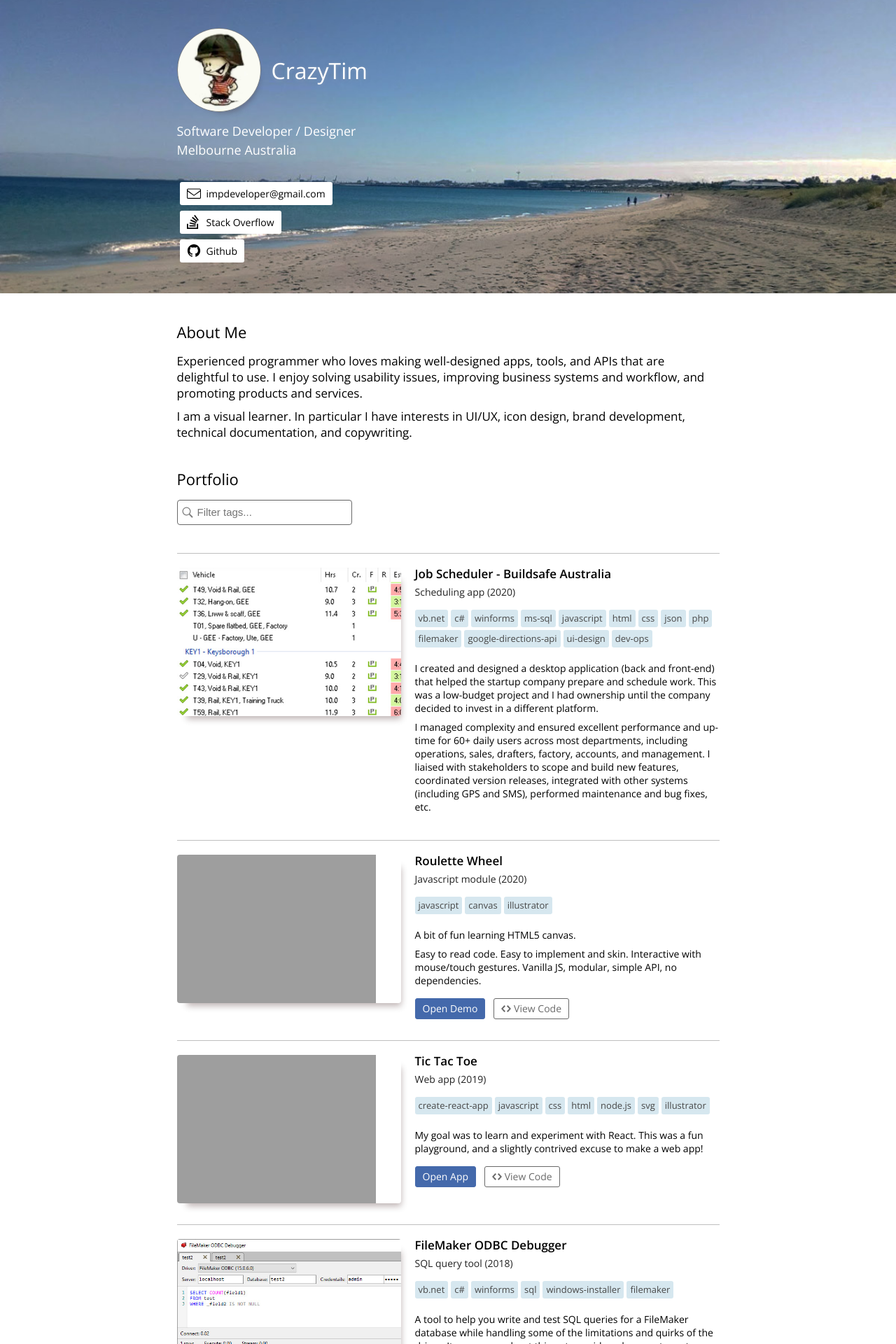
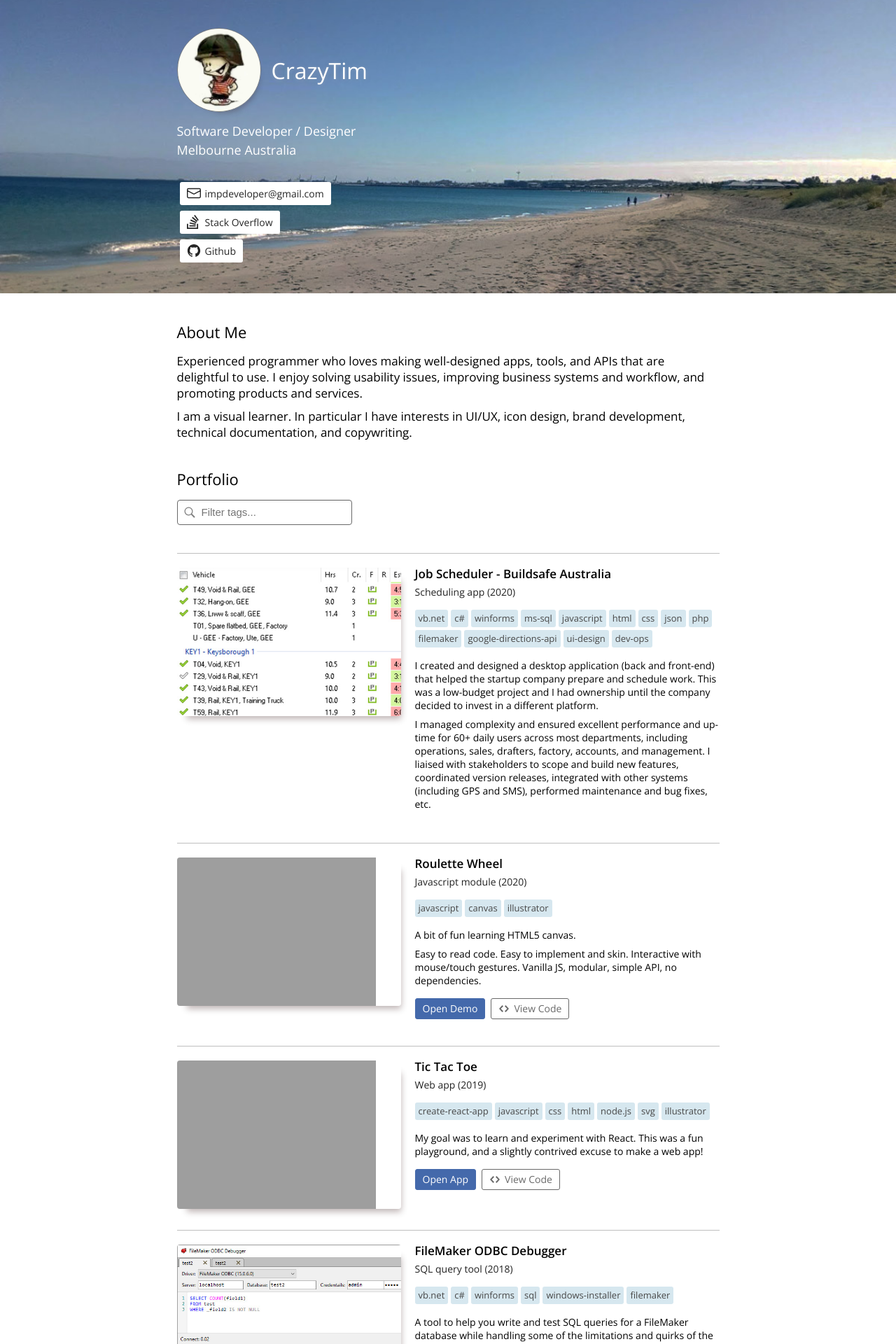
Before and after one commit to CrazyTim/crazytim-portfolio, a Jekyll site: the page built from index.html, in a window 1280 px wide. Shown: the top 1920 px of the page at 70% size. Built offline with Jekyll 4.4.1, drawn with Linux system fonts in a browser that asks for light colours.

Commit message:
Move SVGs to inline instead of background image - Easier to style. - Add SVG namespace, width, and height.

```diff
--- a/css/color-scheme.css
+++ b/css/color-scheme.css
@@ -1,6 +1,8 @@
 body  {
   --item-heading-font-size: 17px;
   --item-font-size: 14px;
+  --button-padding-vertical: 10px;
+  --article-item-gap: 16px;
 }
 
 @media (prefers-color-scheme: light) {
@@ -26,10 +28,6 @@ body  {
     --button-background-color: #4469ab;
     --button2-color: #696969;
     --button2-border-color: #696969;
-  }
-
-  a.button.code{
-    background-image: url(../img/icon-code-light.svg);
   }
 
 }
@@ -59,8 +57,4 @@ body  {
     --button2-border-color: #bdbdbd;
   }
 
-  a.button.code{
-    background-image: url(../img/icon-code-dark.svg);
-  }
-
 }
--- a/css/index.css
+++ b/css/index.css
@@ -10,6 +10,10 @@ body {
   overflow-y: scroll;
   background-color: var(--body-background-color);
   color: var(--color);
+}
+
+a svg {
+  margin-right: 6px;
 }
 
 input {
@@ -60,31 +64,25 @@ ul {
   }
 
   .filter-wrapper .filter {
-    display: grid;
-    grid-template-columns: auto;
+    display: flex;
+    align-items: stretch;
     font-size: 15px;
     width: 250px;
     border: solid 1px var(--filter-border-color);
     border-radius: 4px;
     overflow: hidden;
-    background-image: url('../img/search.svg');
-    background-repeat: no-repeat;
-    background-size: 22px 22px;
-    background-position: 3px center;
     box-shadow: inset 0px 3px 7px -8px #000000;
   }
 
-  .filter.found {
-    grid-template-columns: auto auto;
-  }
-
-  .filter.found .button-clear {
+  .filter .icon-filter {
     display: flex;
+    align-items: center;
+    padding: 0 6px;
   }
 
   .filter input {
     border: 0px;
-    padding: 8px 8px 9px 28px;
+    padding: 8px 8px 9px 0;
     background-color: transparent;
     font-size: 15px;
     width: 100%;
@@ -92,15 +90,13 @@ ul {
 
   .filter .button-clear {
     display: none;
-    justify-content: center;
     align-items: center;
-    padding: 0 10px;
+    padding: 0 var(--button-padding-vertical);
     cursor: pointer;
-    user-select: none;
   }
 
-  .filter .button-clear svg {
-    width:12px;
+  .filter.found .button-clear {
+    display: flex;
   }
 
 code {
@@ -150,6 +146,29 @@ section.header {
   background-position-y: center;
 }
 
+  section.header .links {
+    margin: 30px 0 10px 0;
+  }
+
+  section.header .links a {
+    display: inline-flex;
+    align-items: center;
+    white-space: nowrap;
+    text-decoration: none;
+    padding: 6px var(--button-padding-vertical) 7px;
+    color: #252525;
+    transition: background-color .2s;
+    border-radius: 3px;
+    background-color: #fff;
+    margin: 4px;
+    font-weight: normal;
+    font-size: 14px;
+  }
+
+  section.header .links a:hover {
+    background-color: #fff;
+  }
+
 .avatar {
   width: 120px;
   height: 120px;
@@ -177,41 +196,6 @@ section .content-wrapper {
 
 section ul {
   margin: 15px 0 20px 0;
-}
-
-section .links {
-  margin: 30px 0 10px 0;
-}
-
-  section .links a {
-    display: inline-flex;
-    align-items: center;
-    white-space: nowrap;
-    text-decoration: none;
-    padding: 6px 10px 7px;
-    fill: #000;
-    color: #000;
-    transition: background-color .2s;
-    border-radius: 3px;
-    background-color: #fff;
-    margin: 4px;
-    font-weight: normal;
-  }
-
-  section .links a svg {
-    height: 20px;
-    width: 20px;
-    padding-right: 8px;
-    box-sizing: content-box;
-  }
-
-  section .links a span {
-    font-size: 14px;
-    text-decoration: none;
-  }
-
-  section .links a:hover {
-    background-color: #fff;
 }
 
 h1 {
@@ -250,7 +234,24 @@ article {
   font-size: var(--item-font-size);
 }
 
-  article .tag {
+  article h4 {
+    font-size: var(--item-heading-font-size);
+    font-weight: 600;
+    margin: -3px 0 0 0;
+    padding: 0 0 5px 0;
+  }
+
+  article .description {
+    color: var(--item-description-color);
+    font-weight: 100;
+    margin-bottom: var(--article-item-gap);
+  }
+
+  article .tags {
+    margin-bottom: calc( var(--article-item-gap) - 4px);
+  }
+
+    article .tags .tag {
       font-size: 13px;
       font-weight: normal;
       color: var(--tag-color);
@@ -262,70 +263,40 @@ article {
       display: inline-block;
     }
 
-  article .tag.found {
+    article .tags .tag.found {
       box-shadow: inset 0 -10px 0px -7px var(--tag-match-background-color);
     }
 
-  article h4 {
-    font-size: var(--item-heading-font-size);
-    font-weight: 600;
-    margin: -3px 0 0 0;
-    padding: 0 0 5px 0;
-  }
-
   article .content {
-    margin: 16px 0 0 0;
+    margin-bottom: var(--article-item-gap);
   }
 
     article .content p {
       margin: 0 0 8px 0;
     }
 
-  article .content a.button {
+  article .links {
+    display: flex; /* Align buttons vertically */
+  }
+
+    article .links .button {
       color: var(--button-color);
       border: solid 1px var(--button-background-color);
       background-color: var(--button-background-color);
       border-radius: 3px;
-    padding: 4px 10px 5px;
-    display: inline-block;
-    margin: 8px 8px 0 0;
+      padding: 4px var(--button-padding-vertical) 5px;
+      display: inline-flex;
+      align-items: center;
+      margin: 0 8px 8px 0;
       width: max-content;
       transition: background-color .2s, color .2s;
-    font-size: 14px;
       text-decoration: none;
     }
 
-  article .content a.button.code{
+    article .links .button.code {
+      background-color: transparent;
       color: var(--button2-color);
       border-color: var(--button2-border-color);
-    background-color: transparent;
-    background-position: 10px center;
-    background-repeat: no-repeat;
-    padding-left: 28px;
-  }
-
-  article .description {
-    color: var(--item-description-color);
-    font-weight: 100;
-    margin: 0 0 16px 0;
-  }
-
-  article .install {
-    margin: 0 0 5px 0;
-  }
-
-  article .install::before {
-    margin: 0 10px 0 0;
-    display: inline-block;
-    content: "Install: ";
-    font-weight: 600;
-  }
-
-  article .issues::before {
-    margin: 0 10px 0 0;
-    display: inline-block;
-    content: "Issues: ";
-    font-weight: 600;
     }
 
   article .img {
--- a/index.html
+++ b/index.html
@@ -36,24 +36,26 @@ title: 'CrazyTim - Software Developer / Designer'
         <div class="links">
 
           <div><a href="mailto:impdeveloper@gmail.com">
-            <svg class="icon-email" viewBox="0 0 28 28">
-              <title>Icon: Email</title>
-              <path d="M 0.93749994,7.8742815 1.0234356,10.057883 13.57808,18.989016 c 0.278967,0.269236 0.72103,0.269236 0.999997,0 L 26.99991,10.026632 26.94159,8.0305495 14.16011,17.418695 h -0.16016 z"/>
-              <path d="M 2.3710938,4.9620003 C 1.0613258,4.9613923 -6.04e-4,6.0233259 0,7.3330939 V 22.670281 c -6.04e-4,1.309768 1.0613238,2.371698 2.3710938,2.371094 H 25.628906 C 26.938674,25.041983 28.000604,23.980049 28,22.670281 V 7.3330939 C 28.000604,6.0233259 26.938676,4.9613963 25.628906,4.9620003 Z M 2.7109376,6.4112191 H 25.320312 c 0.865878,0.01412 1.21993,0.4560206 1.210938,1.2617186 V 22.299187 c 0.0048,0.860236 -0.413566,1.286896 -1.242188,1.29297 H 2.6796876 C 1.8138095,23.578027 1.459758,23.136135 1.46875,22.330437 V 7.7041877 C 1.46395,6.8439517 1.8823155,6.4172929 2.7109376,6.4112191 Z"/>         </svg>
+            <svg xmlns="http://www.w3.org/2000/svg" width="20" height="20" viewBox="0 0 28 28" stroke="currentcolor">
+              <!-- Email Icon -->
+              <path d="M1,9l11.9,6.3c0.7,0.4,1.5,0.4,2.2,0L27,9 M3,23h22c1.1,0,2-0.9,2-2V7c0-1.1-0.9-2-2-2H3C1.9,5,1,5.9,1,7v14
+  C1,22.1,1.9,23,3,23z" stroke-width="2" fill="none"/>
+              </svg>
             <span>impdeveloper@gmail.com</span>
           </a></div>
 
           <div><a href="https://stackoverflow.com/users/737393/crazytim">
-            <svg class="icon-so" viewBox="0 0 28 28">
-              <title>Icon: Stack Overflow</title>
-              <path d="M20 25.5V18h2.5v10H0V18h2.5v7.5"/><path d="M5.2 17.3l12.2 2.6.5-2.4-12.1-2.6-.6 2.4zm1.7-5.8l11.3 5.3 1.1-2.3L7.9 9.2l-1 2.3zM10 5.9l9.6 8 1.6-1.9-9.6-8L10 5.9zM16.2 0l-2 1.5 7.5 10 2-1.5-7.5-10zM5 23h12.5v-2.5H5V23z"/>
+            <svg xmlns="http://www.w3.org/2000/svg" width="20" height="20" viewBox="0 0 28 28" fill="currentcolor">
+              <!-- Stack Overflow Icon -->
+              <path d="M20 25.5V18h2.5v10H0V18h2.5v7.5"/>
+              <path d="M5.2 17.3l12.2 2.6.5-2.4-12.1-2.6-.6 2.4zm1.7-5.8l11.3 5.3 1.1-2.3L7.9 9.2l-1 2.3zM10 5.9l9.6 8 1.6-1.9-9.6-8L10 5.9zM16.2 0l-2 1.5 7.5 10 2-1.5-7.5-10zM5 23h12.5v-2.5H5V23z"/>
             </svg>
             <span>Stack Overflow</span>
           </a></div>
 
           <div><a href="https://github.com/CrazyTim">
-            <svg class="icon-git" viewBox="0 0 28 28">
-              <title>Icon: GitHub</title>
+            <svg xmlns="http://www.w3.org/2000/svg" width="20" height="20" viewBox="0 0 28 28" fill="currentcolor">
+              <!-- GitHub Icon -->
               <path d="M13.97 1.57c-7.03 0-12.733 5.703-12.733 12.74 0 5.622 3.636 10.393 8.717 12.084.637.13.87-.277.87-.615 0-.302-.013-1.103-.02-2.165-3.54.77-4.29-1.707-4.29-1.707-.578-1.473-1.413-1.863-1.413-1.863-1.154-.79.09-.775.09-.775 1.276.104 1.96 1.316 1.96 1.312 1.135 1.936 2.99 1.393 3.712 1.06.116-.823.445-1.384.81-1.704-2.83-.32-5.802-1.414-5.802-6.293 0-1.39.496-2.527 1.312-3.418-.132-.322-.57-1.617.123-3.37 0 0 1.07-.343 3.508 1.305 1.016-.282 2.105-.424 3.188-.43 1.082 0 2.167.156 3.198.44 2.43-1.65 3.498-1.307 3.498-1.307.695 1.754.258 3.043.13 3.37.815.903 1.314 2.038 1.314 3.43 0 4.893-2.978 5.97-5.814 6.286.458.388.876 1.16.876 2.358 0 1.703-.016 3.076-.016 3.482 0 .334.232.748.877.61 5.056-1.687 8.7-6.456 8.7-12.08-.055-7.058-5.75-12.757-12.792-12.75z"/>
             </svg>
             <span>Github</span>
@@ -97,9 +99,20 @@ title: 'CrazyTim - Software Developer / Designer'
 
         <div class="filter-wrapper">
           <div class="filter">
+            <div class="icon-filter">
+              <svg class="icon" xmlns="http://www.w3.org/2000/svg" width="22" height="22" viewBox="0 0 96 96">
+                <!-- Magnifying Glass Icon -->
+                <path style="fill:#7f7f7f;" d="M79.2,73.1L62.7,56.5c3-4.2,4.8-9.4,4.8-15c0-14.4-11.7-26-26-26s-26,11.7-26,26s11.7,26,26,26
+                  c5.6,0,10.8-1.8,15-4.8l16.6,16.5c0.8,0.9,2,1.3,3,1.3s2.3-0.4,3-1.3C80.9,77.5,80.9,74.8,79.2,73.1L79.2,73.1z M41.5,61.9
+                  c-11.2,0-20.4-9.1-20.4-20.4s9.1-20.4,20.4-20.4s20.4,9.1,20.4,20.4S52.7,61.9,41.5,61.9z"/>
+              </svg>
+            </div>
             <input type="text" placeholder="Filter tags..." autocapitalize="none"></input>
             <div class="button-clear">
-              <svg viewBox="0 0 8 8" xmlns="http://www.w3.org/2000/svg"><path transform="translate(-8,-8)" fill="#9c9c9c" d="M12 11.293l10.293-10.293.707.707-10.293 10.293 10.293 10.293-.707.707-10.293-10.293-10.293 10.293-.707-.707 10.293-10.293-10.293-10.293.707-.707 10.293 10.293z"/></svg>
+              <svg xmlns="http://www.w3.org/2000/svg" width="12" height="12" viewBox="0 0 8 8">
+                <!-- Filter Icon -->
+                <path transform="translate(-8,-8)" fill="#9c9c9c" d="M12 11.293l10.293-10.293.707.707-10.293 10.293 10.293 10.293-.707.707-10.293-10.293-10.293 10.293-.707-.707 10.293-10.293-10.293-10.293.707-.707 10.293 10.293z"/>
+              </svg>
             </div>
           </div>
           <div class="result hidden">Nothing found.</div>
@@ -131,8 +144,15 @@ title: 'CrazyTim - Software Developer / Designer'
             <div class="content">
               <p>A bit of fun learning HTML5 canvas.</p>
               <p>Easy to read code. Easy to implement and skin. Interactive with mouse/touch gestures. Vanilla JS, modular, simple API, no dependencies.</p>
-              <a class="button" href="https://crazytim.github.io/roulette-wheel">Open Demo</a>
-              <a class="button code" href="https://github.com/crazytim/roulette-wheel/">View Code</a>
+            </div>
+            <div class="links">
+              <a class="button" href="https://crazytim.github.io/roulette-wheel">
+                <span>Open Demo</span>
+              </a>
+              <a class="button code" href="https://github.com/crazytim/roulette-wheel/">
+                {% include img/icon-code.svg %}
+                <span>View Code</span>
+              </a>
             </div>
           </div>
         </article>
@@ -147,8 +167,15 @@ title: 'CrazyTim - Software Developer / Designer'
             <div class="tags">create-react-app,javascript,css,html,node.js,svg,illustrator</div>
             <div class="content">
               <p>My goal was to learn and experiment with React. This was a fun playground, and a slightly contrived excuse to make a web app!</p>
-              <a class="button" href="https://crazytim.github.io/tic-tac-toe">Open App</a>
-              <a class="button code" href="https://github.com/crazytim/tic-tac-toe/">View Code</a>
+            </div>
+            <div class="links">
+              <a class="button" href="https://crazytim.github.io/tic-tac-toe">
+                <span>Open App</span>
+              </a>
+              <a class="button code" href="https://github.com/crazytim/tic-tac-toe/">
+                {% include img/icon-code.svg %}
+                <span>View Code</span>
+              </a>
             </div>
           </div>
         </article>
@@ -163,7 +190,12 @@ title: 'CrazyTim - Software Developer / Designer'
             <div class="tags">vb.net,c#,winforms,sql,windows-installer,filemaker</div>
             <div class="content">
               <p>A tool to help you write and test SQL queries for a FileMaker database while handling some of the limitations and quirks of the driver. It warns you about things to avoid, and supports syntax highlighting for all of FileMakers' reserved keywords.</p>
-              <a class="button code" href="https://github.com/crazytim/fm-odbc-debugger/">View Code</a>
+            </div>
+            <div class="links">
+              <a class="button code" href="https://github.com/crazytim/fm-odbc-debugger/">
+                {% include img/icon-code.svg %}
+                <span>View Code</span>
+              </a>
             </div>
           </div>
         </article>
@@ -180,8 +212,15 @@ title: 'CrazyTim - Software Developer / Designer'
               <p>A replication of the countdown animation in the film <span class="no-line-break"><a href="https://www.rottentomatoes.com/m/mission_to_mars/">Mission to Mars</a></span>.</p>
               <p>I love the design of this binary timer. The rings appear to be resting on a translucent surface, which gives a sense of depth as they rotate through it. I used many layers of transparency beneath the rings to create this effect.</p>
               <p>Also it was challenging to position the camera and perspective the same as the movie. I had fun referencing the movie and learnt a lot.</p>
-              <a class="button" href="https://crazytim.github.io/countdown/">Play Animation</a>
-              <a class="button code" href="https://github.com/crazytim/countdown/">View Code</a>
+            </div>
+            <div class="links">
+              <a class="button" href="https://crazytim.github.io/countdown/">
+                <span>Play Animation</span>
+              </a>
+              <a class="button code" href="https://github.com/crazytim/countdown/">
+                {% include img/icon-code.svg %}
+                <span>View Code</span>
+              </a>
             </div>
           </div>
         </article>
@@ -197,9 +236,15 @@ title: 'CrazyTim - Software Developer / Designer'
             <div class="content">
               <p>An unofficial sound-effects app I made for my kids so they could play sounds and music for the <a href="https://www.kotaku.com.au/2017/06/mario-themed-monopoly-gamerhas-power-ups-and-boss-battles">Monopoly Gamer</a> board game. Collecting coins from the bank has never sounded so good!</p>
               <p>Its a small showcase of the amazing sounds and icons of the Mario franchise.</p>
-              <a class="button" href="https://crazytim.github.io/mario-soundboard/">Open App</a>
-              <a class="button code" href="https://github.com/crazytim/mario-soundboard/">View Code</a>
-
+            </div>
+            <div class="links">
+              <a class="button" href="https://crazytim.github.io/mario-soundboard/">
+                <span>Open App</span>
+              </a>
+              <a class="button code" href="https://github.com/crazytim/mario-soundboard/">
+                {% include img/icon-code.svg %}
+                <span>View Code</span>
+              </a>
             </div>
           </div>
         </article>
@@ -215,8 +260,15 @@ title: 'CrazyTim - Software Developer / Designer'
             <div class="content">
               <p>A simple pictionary-type game! Pens and paper still required.</p>
               <p>I love classic Pictionary! I wanted to design a very simple and intuitive interface, as well as make my own list of words. The words should be spontaneous, absolutely relatable, and interesting to draw, and then there wouldn't be a need to lug a board game box around.</p>
-              <a class="button" href="https://crazytim.github.io/tap-and-draw/">Open App</a>
-              <a class="button code" href="https://github.com/crazytim/tap-and-draw/">View Code</a>
+            </div>
+            <div class="links">
+              <a class="button" href="https://crazytim.github.io/tap-and-draw/">
+                <span>Open App</span>
+              </a>
+              <a class="button code" href="https://github.com/crazytim/tap-and-draw/">
+                {% include img/icon-code.svg %}
+                <span>View Code</span>
+              </a>
             </div>
           </div>
         </article>
@@ -232,8 +284,15 @@ title: 'CrazyTim - Software Developer / Designer'
             <div class="content">
               <p>A fun python find-a-word algorithm that I wrote in Uni eventually evolved into a web app with a huge scope. The idea was to make a utility that could generate printable puzzles. It will probably never be finished!</p>
               <p>Another idea was to make an Adobe Illustrator/InDesign plugin.</p>
-              <a class="button" href="https://crazytim.github.io/puzzle-pad/">Open App</a>
-              <a class="button code" href="https://github.com/crazytim/puzzle-pad/">View Code</a>
+            </div>
+            <div class="links">
+              <a class="button" href="https://crazytim.github.io/puzzle-pad/">
+                <span>Open App</span>
+              </a>
+              <a class="button code" href="https://github.com/crazytim/puzzle-pad/">
+                {% include img/icon-code.svg %}
+                <span>View Code</span>
+              </a>
             </div>
           </div>
         </article>
@@ -249,7 +308,11 @@ title: 'CrazyTim - Software Developer / Designer'
             <div class="content">
               <p>I did just about everything on this low-budget project: website design, logo design, icons and graphics, copywriting, image gallery, and assembly instructions.</p>
               <p>I also produced a sales heat map and integrated an automatic Paypal payment plan.</p>
-              <a class="button" href="soft-toy-storage/">View Screenshots</a>
+            </div>
+            <div class="links">
+              <a class="button" href="soft-toy-storage/">
+                <span>View Screenshots</span>
+              </a>
             </div>
           </div>
         </article>
@@ -264,7 +327,11 @@ title: 'CrazyTim - Software Developer / Designer'
             <div class="tags">javascript,html,css,illustrator,photoshop</div>
             <div class="content">
               <p>I designed a new website design for Alternate Dwellings, including logo redesign, copywriting, photo editing, converting builder's plans into graphics, ads, and keeping photos and pricing up-to-date.</p>
-              <a class="button" href="alternate-dwellings/">View Screenshots</a>
+            </div>
+            <div class="links">
+              <a class="button" href="alternate-dwellings/">
+                <span>View Screenshots</span>
+              </a>
             </div>
           </div>
         </article>
@@ -293,7 +360,11 @@ title: 'CrazyTim - Software Developer / Designer'
             <div class="tags">illustrator,photoshop,in-design,typography,logo-design</div>
             <div class="content">
               <p>Various things I made in Uni.</p>
-              <a class="button" href="uni-graphic-design/">View Samples</a>
+            </div>
+            <div class="links">
+              <a class="button" href="uni-graphic-design/">
+                <span>View Samples</span>
+              </a>
             </div>
           </div>
         </article>
@@ -309,7 +380,11 @@ title: 'CrazyTim - Software Developer / Designer'
             <div class="content">
               <p>An app I made to help me make custom key bindings for <span class="no-line-break"><a href="https://en.wikipedia.org/wiki/Call_of_Duty_2">Call Of Duty 2</a></span>.</p>
               <p>It worked, but mostly looked pretty. The code was rubbish and I didn't know how to implement any of the advanced features I had planned. I received suggestions for improvement but it was never finished. It was a nice idea.</p>
-              <a class="button" href="cod2-profile-editor/">View Screenshots</a>
+            </div>
+            <div class="links">
+              <a class="button" href="cod2-profile-editor/">
+                <span>View Screenshots</span>
+              </a>
             </div>
           </div>
         </article>
@@ -340,7 +415,11 @@ title: 'CrazyTim - Software Developer / Designer'
             <div class="tags">vb6,winforms,audio,sprites</div>
             <div class="content">
               <p>8 levels, 3 different fruit, and 4 power-ups. I planned to make a level editor but never got around to it. And I can't remember what happens when you get past the last level... probably nothing.</p>
-              <a class="button" href="super-worm/">View Screenshots</a>
+            </div>
+            <div class="links">
+              <a class="button" href="super-worm/">
+                <span>View Screenshots</span>
+              </a>
             </div>
           </div>
         </article>
--- a/js/index.js
+++ b/js/index.js
@@ -39,6 +39,11 @@ function initalise() {
     filterBox.value = '';
     filter('');
   };
+
+  document.querySelector('.icon-filter').onclick = () => {
+    filterBox.setSelectionRange(0,0);
+    filterBox.focus();
+  }
 
 }
 
```
Also changed, not shown: _includes/img/icon-code.svg (added), img/icon-code-dark.svg (deleted), img/icon-code-light.svg (deleted). Lines whose indentation alone changed are shown as unchanged.
